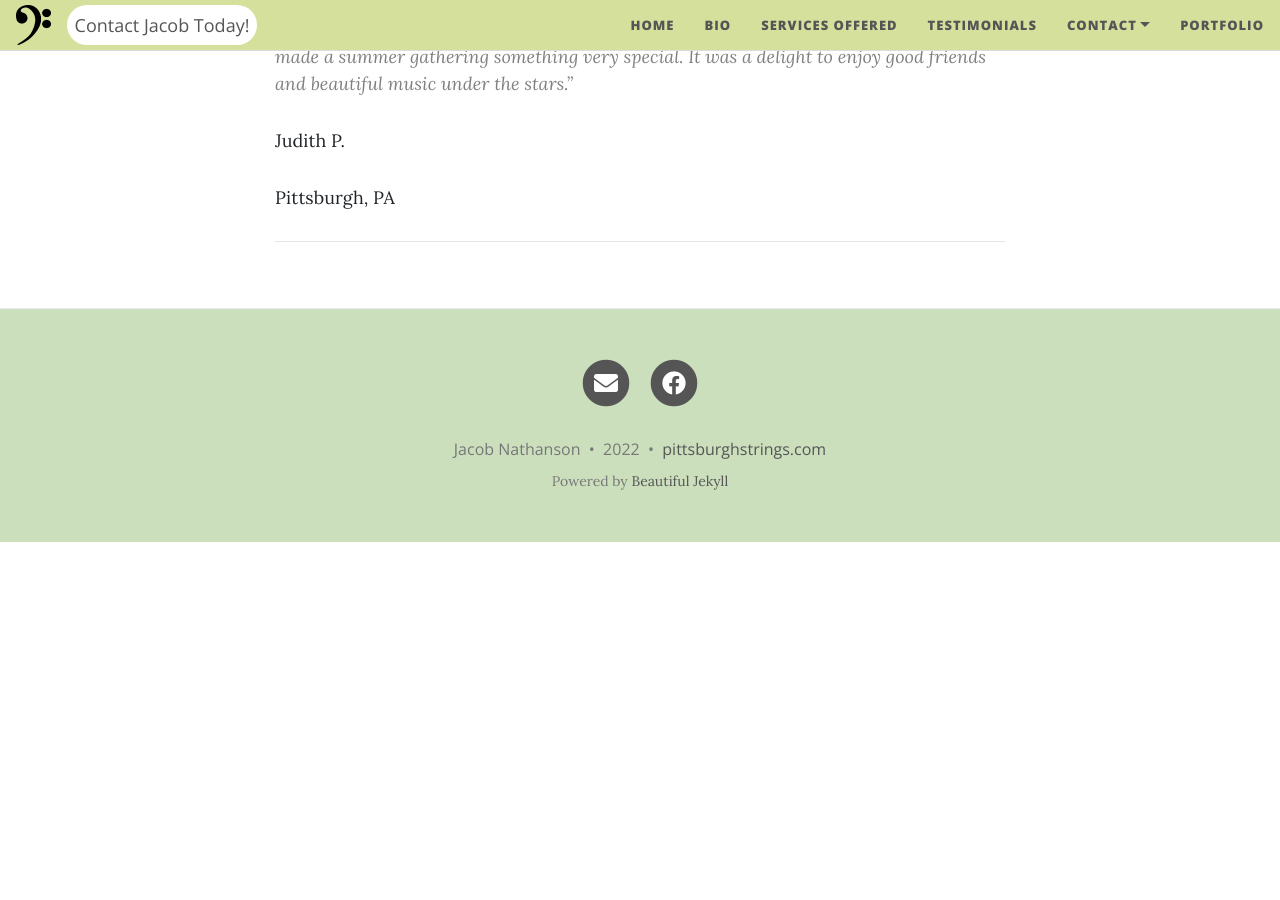
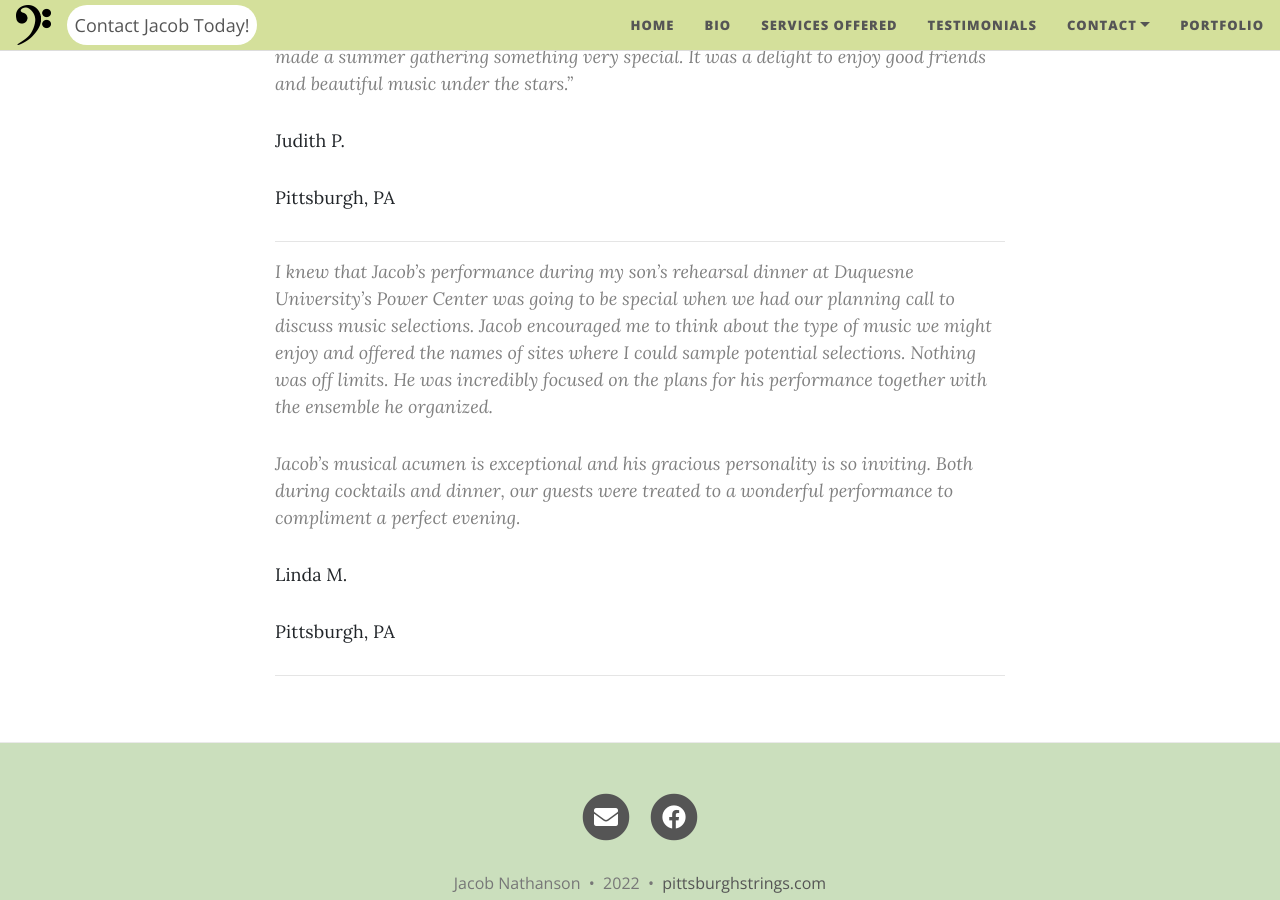
Before and after one commit to ben-nathanson/jake-nathanson-music, a Jekyll site: the page built from pages/testimonials.md, in a window 1280 px wide and 900 px high, scrolled down 1097 px. Built offline with Jekyll 4.4.1, drawn with Linux system fonts in a browser that asks for light colours; nearby versions of some CDN libraries; before the commit the page ends 1639 px from its top, so only the background shows below that.

Commit message:
Add testimonial from Linda M.

```diff
--- a/pages/testimonials.md
+++ b/pages/testimonials.md
@@ -36,3 +36,13 @@ Judith P.
 Pittsburgh, PA
 
 ___
+
+> I knew that Jacob’s performance during my son’s rehearsal dinner at Duquesne University’s Power Center was going to be special when we had our planning call to discuss music selections.  Jacob encouraged me to think about the type of music we might enjoy and offered the names of sites where I could sample potential selections. Nothing was off limits. He was incredibly focused on the plans for his performance together with the ensemble he organized.
+>
+> Jacob’s musical acumen is exceptional and his gracious personality is so inviting. Both during cocktails and dinner, our guests were treated to a wonderful performance to compliment a perfect evening.
+
+Linda M.
+
+Pittsburgh, PA
+
+___
```
